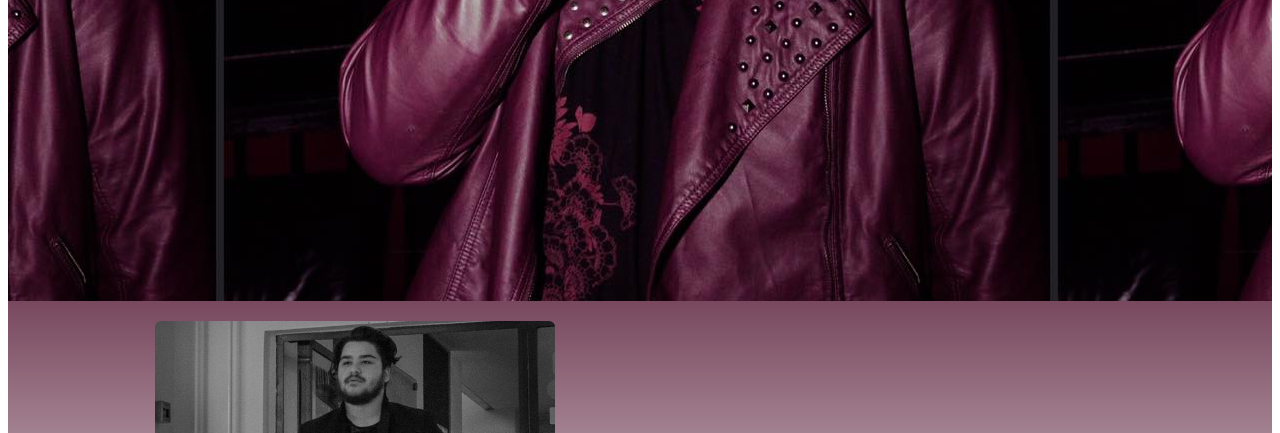
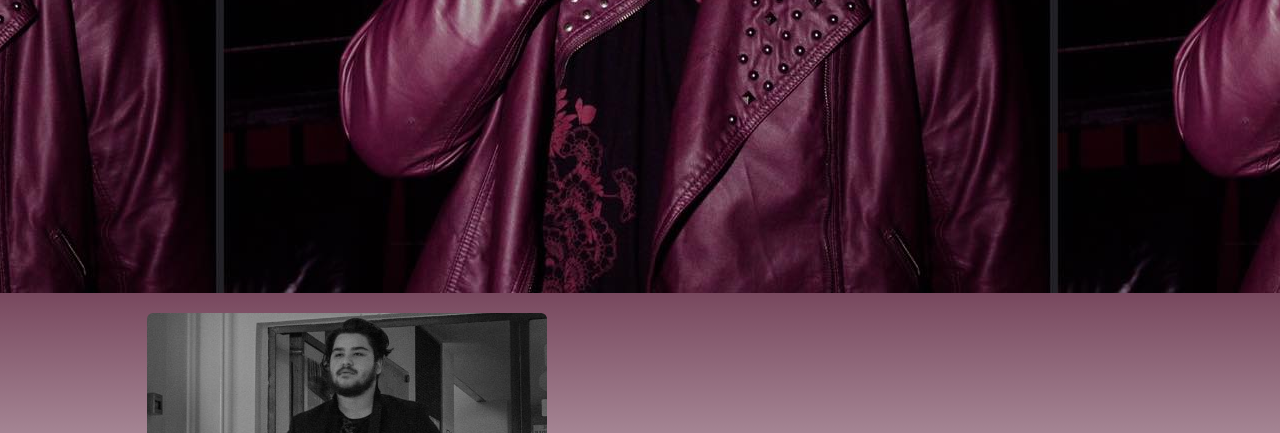
Before and after one commit to jlkansakar/portfolio, a plain HTML site: page index.html in a window 1280 px wide. Shown: the part 667-1100 px from the top of the page. Drawn offline with Linux system fonts and the light colour scheme.

Commit message:
fixing of smaller issues: stupid fucking standard 8px margin on body & cursor:pointer being a bad choice for box.

```diff
--- a/main-test.css
+++ b/main-test.css
@@ -126,7 +126,7 @@
     text-align: justify;
     border-radius: 10px;
     padding: 50px 25px;
-    cursor: pointer;
+    cursor: auto;
     transition: all 0.3s ease;
 }
 
@@ -165,3 +165,7 @@ footer {
     text-align: center;
     font-family: ubuntu, sans-serif;
 }
+
+body {
+    margin: 0;
+}
```
